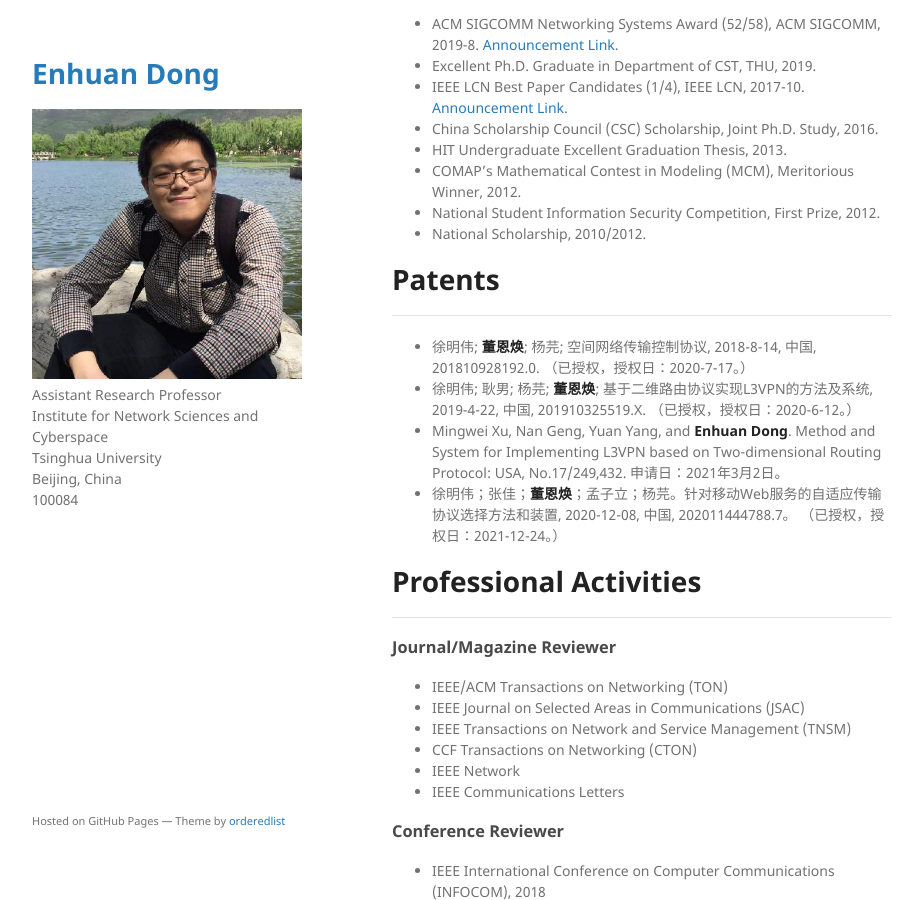
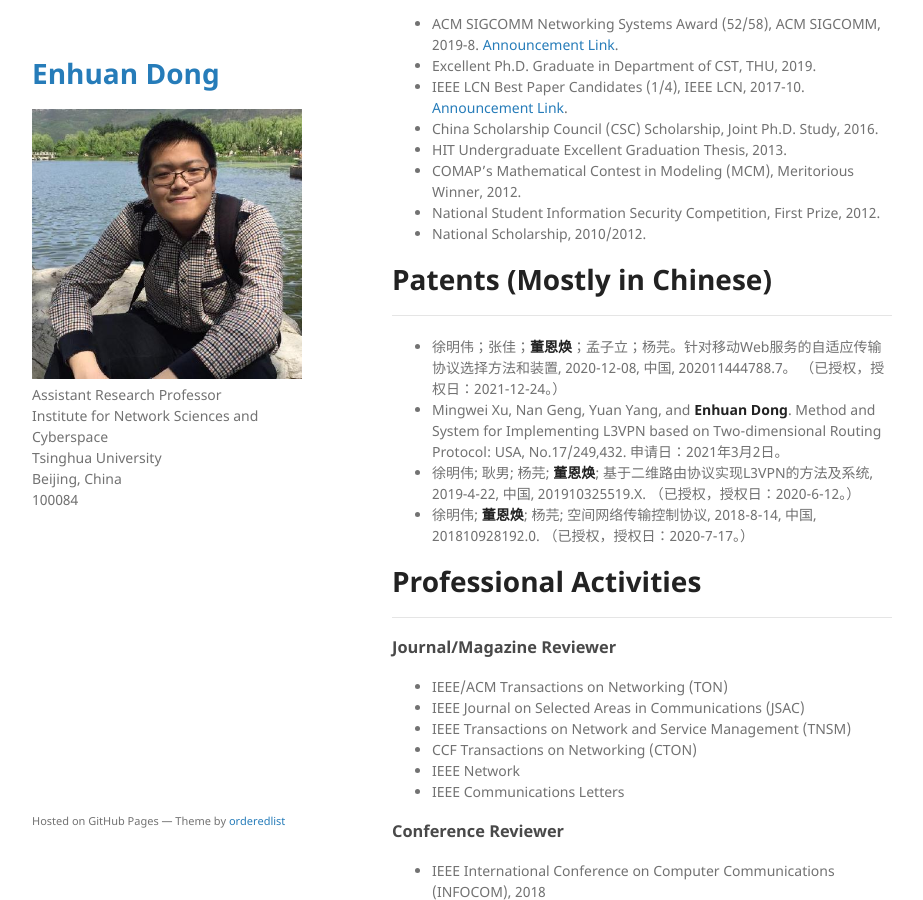
Before and after one commit to TsinghuaDong/tsinghuadong.github.io, a Jekyll site: the page built from index.md, in a window 1280 px wide and 900 px high, scrolled down 2052 px. Shown: the whole window, without its empty margins (178-1101 px from the left). Built offline with Jekyll 4.4.1, drawn with Linux system fonts in a browser that asks for light colours; our own code applies the rules of GitHub Pages for plain Markdown files.

Commit message:
Update patent information.

```diff
--- a/index.md
+++ b/index.md
@@ -73,14 +73,13 @@ My research interests include network management, network measurement and networ
 - National Student Information Security Competition, First Prize, 2012.
 - National Scholarship, 2010/2012.
 
-# Patents
+# Patents (Mostly in Chinese)
 
 * * *
-
+- 徐明伟；张佳；**董恩焕**；孟子立；杨芫。针对移动Web服务的自适应传输协议选择方法和装置, 2020-12-08, 中国, 202011444788.7。 （已授权，授权日：2021-12-24。）
+- Mingwei Xu, Nan Geng, Yuan Yang, and **Enhuan Dong**. Method and System for Implementing L3VPN based on Two-dimensional Routing Protocol: USA, No.17/249,432. 申请日：2021年3月2日。
+- 徐明伟; 耿男; 杨芫; **董恩焕**; 基于二维路由协议实现L3VPN的方法及系统, 2019-4-22, 中国, 201910325519.X. （已授权，授权日：2020-6-12。）
 - 徐明伟; **董恩焕**; 杨芫; 空间网络传输控制协议, 2018-8-14, 中国, 201810928192.0. （已授权，授权日：2020-7-17。）
-- 徐明伟; 耿男; 杨芫; **董恩焕**; 基于二维路由协议实现L3VPN的方法及系统, 2019-4-22, 中国, 201910325519.X. （已授权，授权日：2020-6-12。）
-- Mingwei Xu, Nan Geng, Yuan Yang, and **Enhuan Dong**. Method and System for Implementing L3VPN based on Two-dimensional Routing Protocol: USA, No.17/249,432. 申请日：2021年3月2日。
-- 徐明伟；张佳；**董恩焕**；孟子立；杨芫。针对移动Web服务的自适应传输协议选择方法和装置, 2020-12-08, 中国, 202011444788.7。 （已授权，授权日：2021-12-24。）
 
 # Professional Activities
 
```
